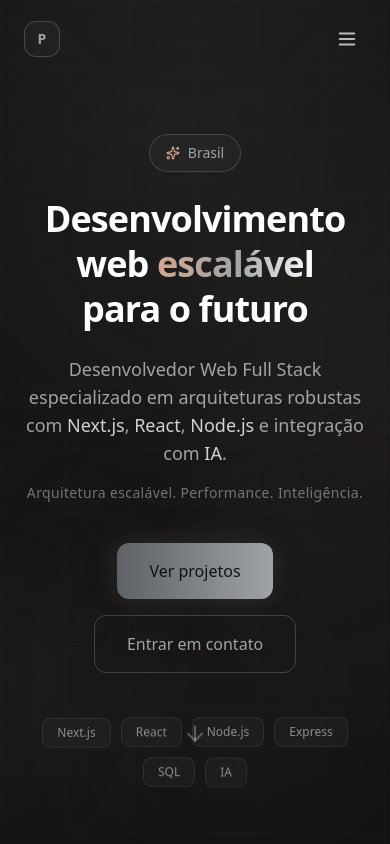
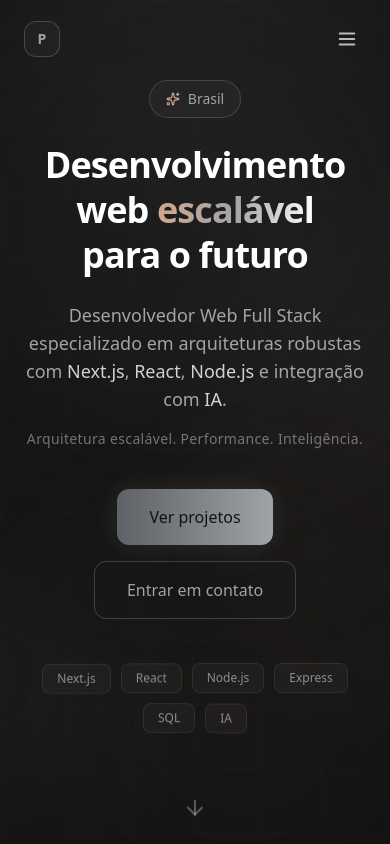
Before and after one commit to PatricAugusto/Portfolio-v4, a Next.js app: page / in a window 390 px wide. Shown: the top 844 px of the page. Built offline with nearby package versions, Linux system fonts and the light colour scheme.

Commit message:
fix(hero): fix mobile overlap issue with scroll arrow and tech badges

```diff
--- a/src/components/sections/Hero.tsx
+++ b/src/components/sections/Hero.tsx
@@ -11,7 +11,7 @@ export function Hero() {
   return (
     <section
       id="hero"
-      className="relative flex min-h-screen items-center justify-center overflow-hidden pt-20"
+      className="relative flex min-h-screen flex-col items-center justify-center overflow-hidden pt-20 pb-28 sm:pb-20"
     >
       <div className="pointer-events-none absolute inset-0 grid-bg opacity-50" />
 
@@ -69,16 +69,14 @@ export function Hero() {
                   scale: 1,
                 }}
                 transition={{
-                  // Transição inicial de entrada
                   opacity: { duration: 0.4, delay: 0.6 + i * 0.08 },
                   scale: { duration: 0.4, delay: 0.6 + i * 0.08 },
-                  // Animação de flutuação infinita
                   y: {
                     duration: 3.5,
                     repeat: Infinity,
                     repeatType: "reverse",
                     ease: "easeInOut",
-                    delay: 1.0 + i * 0.2, // Offset para não flutuarem todas juntas
+                    delay: 1.0 + i * 0.2,
                   },
                 }}
                 whileHover={{
@@ -94,18 +92,19 @@ export function Hero() {
             ))}
           </div>
         </motion.div>
+      </div>
 
+      {/* Seta posicionada em relação à Section inteira com espaçamento seguro no mobile */}
       <motion.a
         href="#about"
         initial={{ opacity: 0 }}
         animate={{ opacity: 1 }}
         transition={{ delay: 1.2, duration: 0.6 }}
-          className="absolute bottom-10 left-1/2 -translate-x-1/2 text-white/30 transition-colors hover:text-warm"
+        className="absolute bottom-4 left-1/2 z-20 -translate-x-1/2 p-2 text-white/30 transition-colors hover:text-warm sm:bottom-8"
         aria-label="Rolar para baixo"
       >
         <ArrowDown size={24} className="animate-bounce" />
       </motion.a>
-      </div>
     </section>
   );
 }
```
Lines whose indentation alone changed are shown as unchanged.
